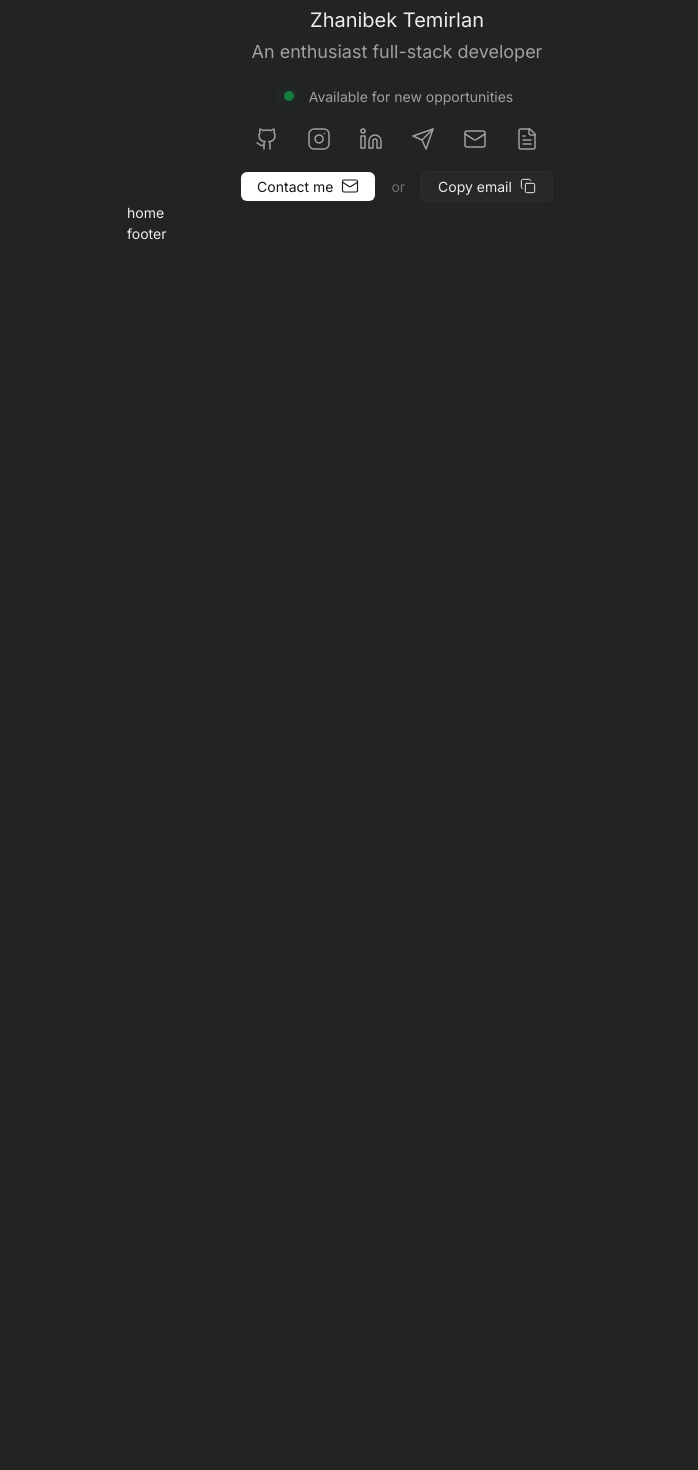
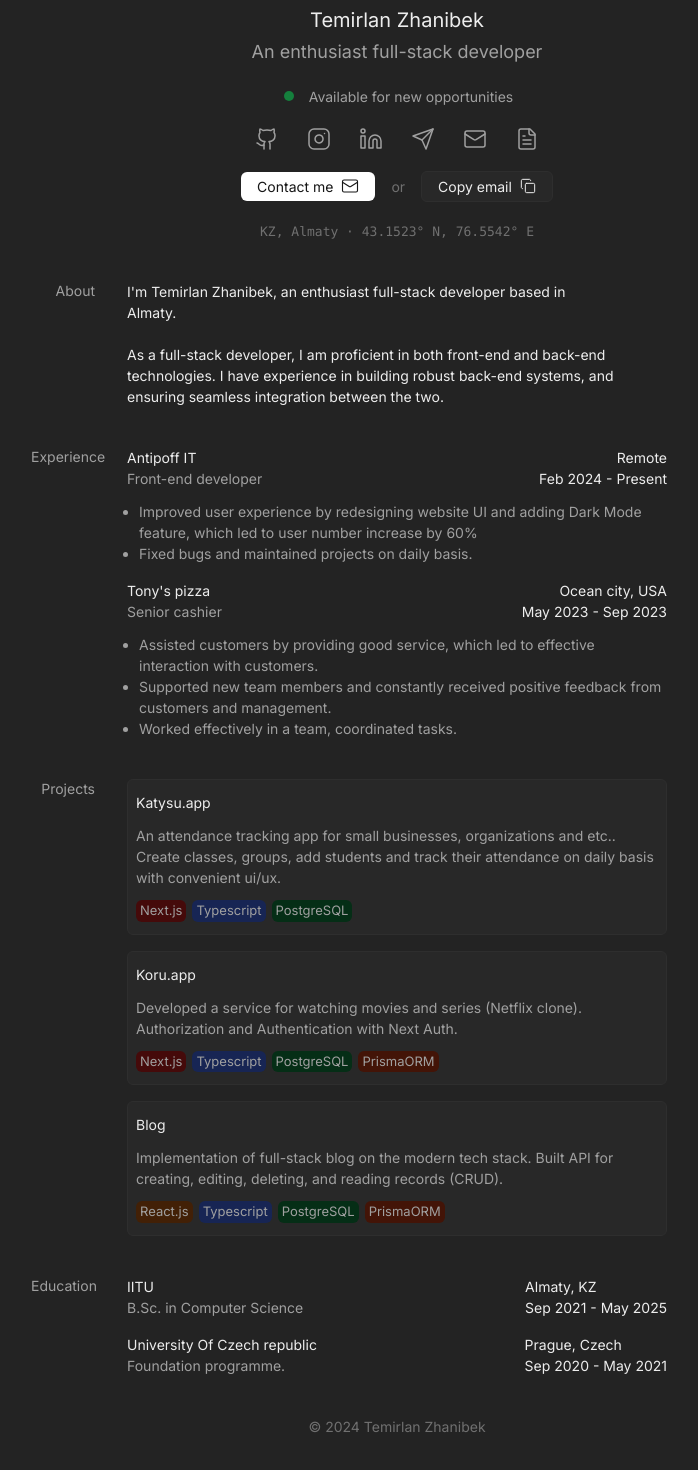
Before and after one commit to temirlannz/temirlan.me, a Next.js app: page / in a window 1280 px wide. Shown: the part 74-1544 px from the top of the page, without its empty margins (243-941 px from the left). Before the commit the page ends 800 px from the top, so only its background shows below. Built offline with nearby package versions, Linux system fonts and the light colour scheme.

Commit message:
portfolio beta

```diff
--- a/src/app/layout.tsx
+++ b/src/app/layout.tsx
@@ -2,6 +2,8 @@ import type { Metadata } from "next";
 import { Inter } from "next/font/google";
 import "./globals.css";
 import Header from "@/components/Header";
+import Footer from "@/components/Footer";
+import React from "react";
 
 const inter = Inter({ subsets: ["latin"] });
 
@@ -18,7 +20,7 @@ export default function RootLayout({
   return (
     <html lang="en">
       <body className={inter.className}>
-        <div className='max-w-[540px] mx-auto py-10'>
+        <div className='max-w-[540px] mx-auto py-5 sm:py-10 px-3 sm:px-0 flex flex-col gap-10'>
           <header>
             <Header />
           </header>
@@ -26,7 +28,7 @@ export default function RootLayout({
             {children}
           </main>
           <footer>
-            footer
+            <Footer />
           </footer>
         </div>
       </body>
--- a/src/app/page.tsx
+++ b/src/app/page.tsx
@@ -1,7 +1,16 @@
+import About from "@/components/About";
+import Projects from "@/components/Projects";
+import React from "react";
+import Experience from "@/components/Experience";
+import Education from "@/components/Education";
+
 export default function Home() {
   return (
-    <section>
-      home
-    </section>
+    <div className='flex flex-col gap-10'>
+        <About />
+        <Experience />
+        <Projects />
+        <Education />
+    </div>
   );
 }
--- /dev/null
+++ b/src/components/About.tsx
@@ -0,0 +1,21 @@
+import React from 'react'
+
+const About = () => {
+    return (
+        <section className='relative'>
+            <span className='block mb-1 text-lg sm:text-sm sm:absolute sm:w-16 sm:top-0 sm:-left-24 sm:text-right underline sm:no-underline sm:text-[#A0A0A0]'>About</span>
+
+            <div>
+                <p className='max-w-[490px]'>
+                    I'm Temirlan Zhanibek, an enthusiast full-stack developer based in Almaty.
+                </p>
+                <br/>
+                <p className='max-w-[490px]'>
+                    As a full-stack developer, I am proficient in both front-end and back-end technologies.
+                    I have experience in building robust back-end systems, and ensuring seamless integration between the two.
+                </p>
+            </div>
+        </section>
+    )
+}
+export default About
--- a/src/components/Clock.tsx
+++ b/src/components/Clock.tsx
@@ -21,7 +21,7 @@ export const Clock = ({ time: initial }: Props) => {
     }, [])
 
     return (
-        <div className="text-[13px] text-[#707070] tabular-nums">
+        <div className="text-[13px] text-[#707070] font-mono tabular-nums">
             <Time time={time} />
         </div>
     )
--- /dev/null
+++ b/src/components/Education.tsx
@@ -0,0 +1,38 @@
+import React from 'react'
+
+const Education = () => {
+    return (
+        <section className='relative'>
+            <span className='block mb-1 text-lg sm:text-sm sm:absolute sm:w-16 sm:top-0 sm:-left-24 sm:text-right underline sm:no-underline sm:text-[#A0A0A0]'>Education</span>
+
+            <div className='flex flex-col gap-4'>
+                <div className='flex justify-between'>
+                    <div>
+                        <h2>IITU</h2>
+                        <span className='text-[#A0A0A0]'>B.Sc. in Computer Science</span>
+                    </div>
+
+                    <div className='flex flex-col'>
+                        <span>Almaty, KZ</span>
+                        <span>Sep 2021 - May 2025</span>
+                    </div>
+                </div>
+
+                <div>
+                    <div className='flex justify-between'>
+                        <div>
+                            <h2>University Of Czech republic</h2>
+                            <span className='text-[#A0A0A0]'>Foundation programme.</span>
+                        </div>
+
+                        <div className='flex flex-col'>
+                            <span>Prague, Czech</span>
+                            <span>Sep 2020 - May 2021</span>
+                        </div>
+                    </div>
+                </div>
+            </div>
+        </section>
+    )
+}
+export default Education
--- /dev/null
+++ b/src/components/Experience.tsx
@@ -0,0 +1,61 @@
+import React from 'react'
+
+const Experience = () => {
+    return (
+        <section className='relative'>
+            <span className='block mb-1 text-lg sm:text-sm sm:absolute sm:w-16 sm:top-0 sm:-left-24 sm:text-right underline sm:no-underline sm:text-[#A0A0A0]'>Experience</span>
+
+            <div className='flex flex-col gap-4'>
+                <div>
+                    <div className='flex justify-between'>
+                        <div>
+                            <h2>Antipoff IT</h2>
+                            <span className='text-[#A0A0A0]'>Front-end developer</span>
+                        </div>
+
+                        <div className='flex flex-col text-right'>
+                            <span>Remote</span>
+                            <span>Feb 2024 - Present</span>
+                        </div>
+                    </div>
+
+                    <ul className='mt-3 ms-3'>
+                        <li className='list-disc text-[#A0A0A0]'>
+                            Improved user experience by redesigning website UI and adding Dark Mode feature, which led to user number increase by 60%
+                        </li>
+                        <li className='list-disc text-[#A0A0A0]'>
+                            Fixed bugs and maintained projects on daily basis.
+                        </li>
+                    </ul>
+                </div>
+
+                <div>
+                    <div className='flex justify-between'>
+                        <div>
+                            <h2>Tony's pizza</h2>
+                            <span className='text-[#A0A0A0]'>Senior cashier</span>
+                        </div>
+
+                        <div className='flex flex-col text-right'>
+                            <span>Ocean city, USA</span>
+                            <span>May 2023 - Sep 2023</span>
+                        </div>
+                    </div>
+
+                    <ul className='mt-3 ms-3'>
+                        <li className='list-disc text-[#A0A0A0]'>
+                            Assisted customers by providing good service, which led to effective interaction with customers.
+                        </li>
+                        <li className='list-disc text-[#A0A0A0]'>
+                            Supported new team members and constantly received positive feedback from customers and management.
+                        </li>
+                        <li className='list-disc text-[#A0A0A0]'>
+                            Worked effectively in a team, coordinated tasks.
+                        </li>
+                    </ul>
+                </div>
+            </div>
+        </section>
+    )
+}
+export default Experience
--- /dev/null
+++ b/src/components/Footer.tsx
@@ -0,0 +1,12 @@
+import React from 'react'
+
+const Footer = () => {
+    return (
+        <div className='flex justify-center text-[#707070]'>
+            <span>
+                © 2024 Temirlan Zhanibek
+            </span>
+        </div>
+    )
+}
+export default Footer
--- a/src/components/Header.tsx
+++ b/src/components/Header.tsx
@@ -38,10 +38,10 @@ const Header = () => {
             <Clock time={now.getTime()} />
 
             <span className='space-y-1'>
-                <h1 className='text-xl'>
-                    Zhanibek Temirlan
+                <h1 className='text-lg sm:text-xl'>
+                    Temirlan Zhanibek
                 </h1>
-                <h2 className='text-lg text-[#A0A0A0]'>
+                <h2 className='text-md sm:text-lg text-[#A0A0A0]'>
                     An enthusiast full-stack developer
                 </h2>
             </span>
@@ -63,7 +63,7 @@ const Header = () => {
             </div>
 
             <div className='flex justify-center items-center gap-4'>
-                <button className='flex items-center bg-white text-[#161616] rounded-md gap-2 py-1 px-4'>
+                <button className='flex items-center bg-white text-[#161616] rounded-md gap-2 py-0.5 px-2 sm:py-1 sm:px-4'>
                     Contact me
                     <Mail strokeWidth={1.5} size={18} />
                 </button>
@@ -75,6 +75,10 @@ const Header = () => {
                     <Copy strokeWidth={1.5} size={16} />
                 </button>
             </div>
+
+            <span className='text-[13px] text-[#707070] font-mono'>
+                KZ, Almaty · 43.1523° N, 76.5542° E
+            </span>
         </nav>
     )
 }
--- /dev/null
+++ b/src/components/Projects.tsx
@@ -0,0 +1,74 @@
+import React from 'react'
+import {UserPlus} from "lucide-react";
+import Link from "next/link";
+
+const Projects = () => {
+    return (
+        <section className='relative'>
+            <span className='block mb-1 text-lg sm:text-sm sm:absolute sm:w-16 sm:top-0 sm:-left-24 sm:text-right underline sm:no-underline sm:text-[#A0A0A0]'>Projects</span>
+
+            <div className='flex flex-col gap-4'>
+                <Link href='https://github.com/temirlannz/katysu/' target='_blank'>
+                    <div className='bg-[#282828] rounded-md flex flex-col gap-3 px-2 py-3 border-[1px] border-[#2E2E2E]'>
+                        <h2 className='flex items-center gap-1'>
+                            Katysu.app
+                        </h2>
+
+                        <p className='text-[#A0A0A0]'>
+                            An attendance tracking app for small businesses, organizations and etc..
+                            Create classes, groups, add students and track
+                            their attendance on daily basis with convenient ui/ux.
+                        </p>
+
+                        <div className='flex gap-1.5 text-[#A0A0A0]'>
+                            <span className='bg-red-950 px-1 py-[1px] text-[13px] rounded-md'>Next.js</span>
+                            <span className='bg-blue-950 px-1 py-[1px] text-[13px] rounded-md'>Typescript</span>
+                            <span className='bg-green-950 px-1 py-[1px] text-[13px] rounded-md'>PostgreSQL</span>
+                        </div>
+                    </div>
+                </Link>
+
+                <Link href='https://github.com/temirlannz/koru'>
+                    <div className='bg-[#282828] rounded-md flex flex-col gap-3 px-2 py-3 border-[1px] border-[#2E2E2E]'>
+                        <h2 className='flex items-center gap-1'>
+                            Koru.app
+                        </h2>
+
+                        <p className='text-[#A0A0A0]'>
+                            Developed a service for watching movies and series (Netflix clone). Authorization and Authentication
+                            with Next Auth.
+                        </p>
+
+                        <div className='flex gap-1.5 text-[#A0A0A0]'>
+                            <span className='bg-red-950 px-1 py-[1px] text-[13px] rounded-md'>Next.js</span>
+                            <span className='bg-blue-950 px-1 py-[1px] text-[13px] rounded-md'>Typescript</span>
+                            <span className='bg-green-950 px-1 py-[1px] text-[13px] rounded-md'>PostgreSQL</span>
+                            <span className='bg-orange-950 px-1 py-[1px] text-[13px] rounded-md'>PrismaORM</span>
+                        </div>
+                    </div>
+                </Link>
+
+                <Link href='https://github.com/temirlannz/next-blog'>
+                    <div className='bg-[#282828] rounded-md flex flex-col gap-3 px-2 py-3 border-[1px] border-[#2E2E2E]'>
+                        <h2 className='flex items-center gap-1'>
+                            Blog
+                        </h2>
+
+                        <p className='text-[#A0A0A0]'>
+                            Implementation of full-stack blog on the modern tech stack.
+                            Built API for creating, editing, deleting, and reading records (CRUD).
+                        </p>
+
+                        <div className='flex gap-1.5 text-[#A0A0A0]'>
+                            <span className='bg-yellow-950 px-1 py-[1px] text-[13px] rounded-md'>React.js</span>
+                            <span className='bg-blue-950 px-1 py-[1px] text-[13px] rounded-md'>Typescript</span>
+                            <span className='bg-green-950 px-1 py-[1px] text-[13px] rounded-md'>PostgreSQL</span>
+                            <span className='bg-orange-950 px-1 py-[1px] text-[13px] rounded-md'>PrismaORM</span>
+                        </div>
+                    </div>
+                </Link>
+            </div>
+        </section>
+    )
+}
+export default Projects
```
